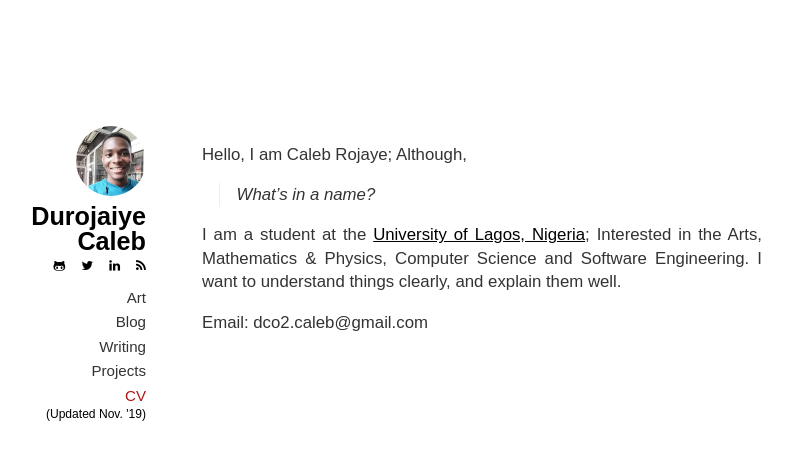
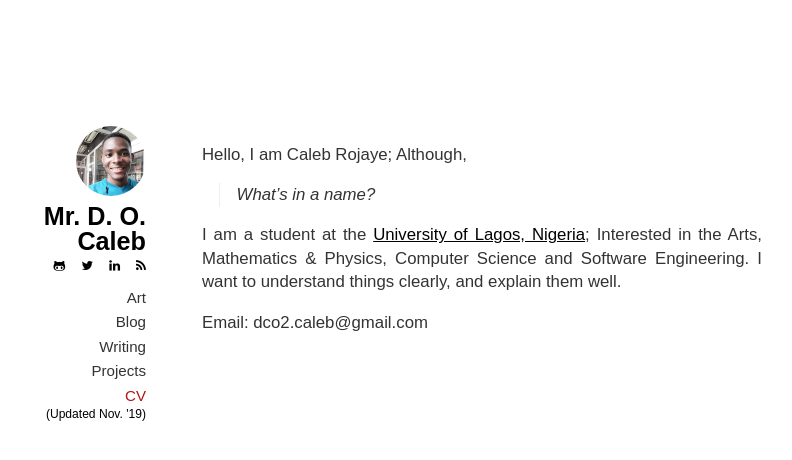
Before and after one commit to dCO2/blog-gh-pages, a Jekyll site: the page built from index.md, in a window 1280 px wide. Shown: the top 460 px of the page, without its empty margins (174-966 px from the left). Built offline with Jekyll 4.4.1, drawn with Linux system fonts in a browser that asks for light colours; some web fonts are replaced.

Commit message:
Update _config.yml

```diff
--- a/_config.yml
+++ b/_config.yml
@@ -1,17 +1,16 @@
 name: Durojaiye Caleb
-description: Caleb's BLOG
+description: Caleb's Blog
 url: "https://dco2.github.io/blog-gh-pages/"
 
 # Author info
-author_name: Durojaiye Caleb
+author_name: Mr. D. O. Caleb
 author_image_path: /blog-gh-pages/images/author-image.png
 
 # External services
-github_url: "https://github.com/ABC"
-twitter_url: "https://twitter.com/ABC"
-linkedin_url: "https://linkedin.com/in/ABC"
-feed_url: ""
-email: "ABC@gmail.com"
+github_url: "https://github.com/dco2"
+twitter_url: "https://twitter.com/rojaye_shegz"
+linkedin_url: "https://linkedin.com/in/durojaiye-caleb-6267b8144/"
+email: "dco2.caleb@gmail.com"
 
 # Markdown rendering
 kramdown:
```
